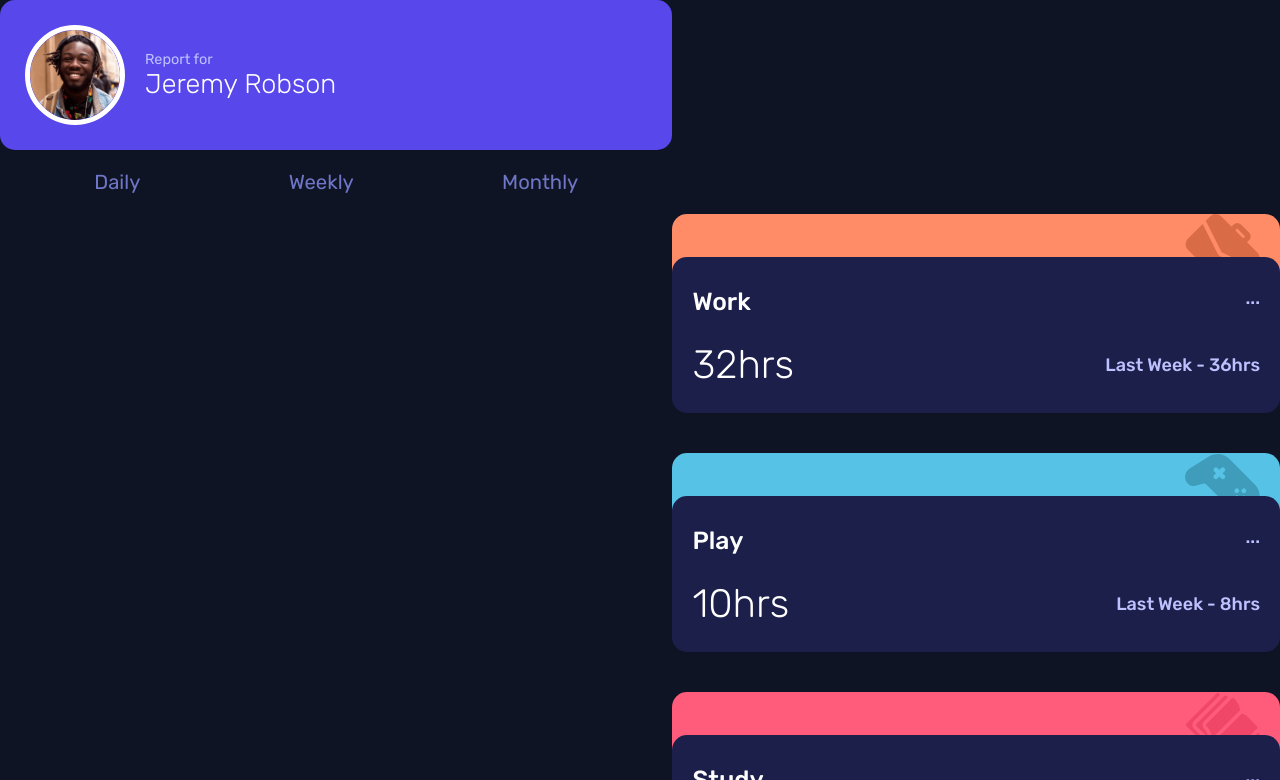
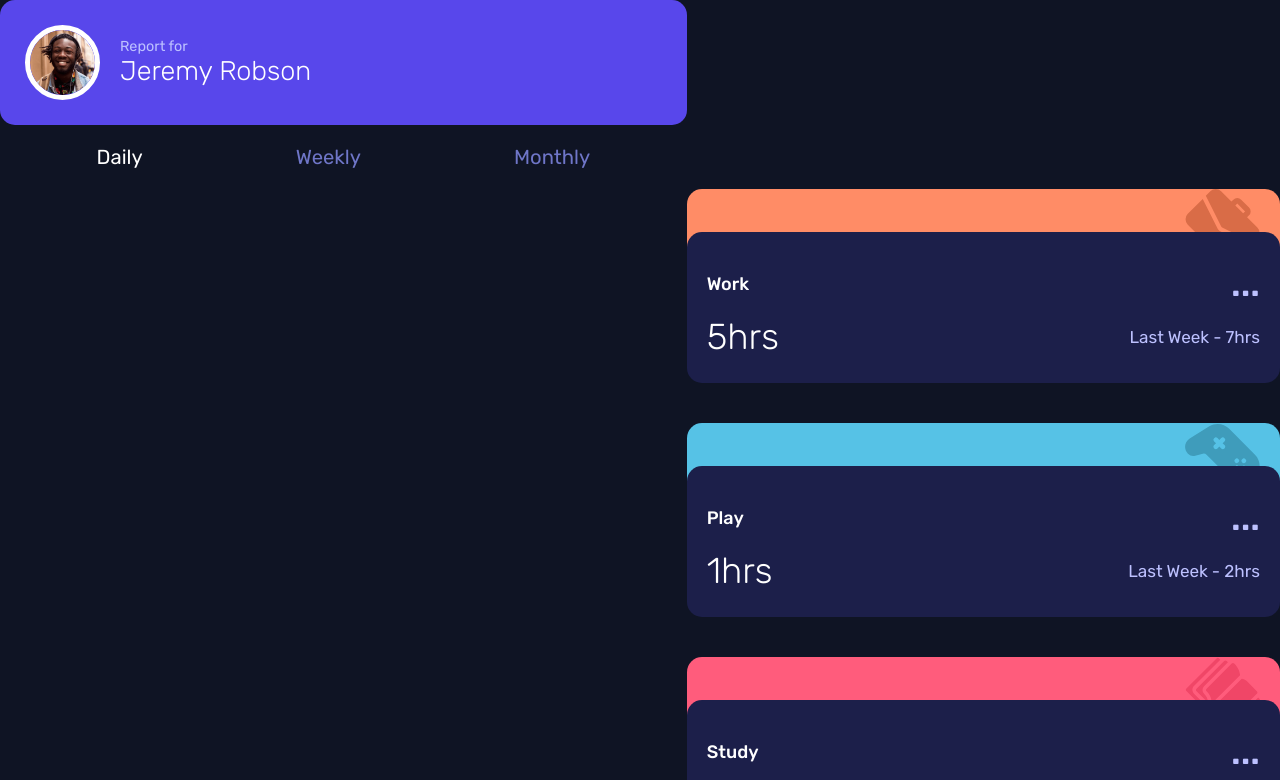
Before and after one commit to caioalmeidacl/time-tracking-dashboard, a plain HTML site: page index.html in a window 1280 px wide. Both pictures are taken after a click on the item "Daily". Shown: the top 780 px of the page. Drawn offline with Linux system fonts and the light colour scheme.

Commit message:
feat: add script to change period

```diff
--- a/script.js
+++ b/script.js
@@ -1,14 +1,12 @@
-async function getData () {
+async function getData() {
     const response = await fetch("./data.json");
-    const data = await response.json();
+    const data = response.json();
     return data;
 }
 
-
-// criar card para cada item no dashboard
-function displayCards(data){
+function displayCards(data, period){
     const dashboard = document.querySelector("#dashboard");
-
+    dashboard.innerHTML = "";
     for(let item of data) {
         const card =
         `
@@ -22,8 +20,8 @@ function displayCards(data){
                     <p>...</p>
                 </div>
                 <div class="time">
-                    <h1>${item.timeframes.weekly.current}hrs</h1>
-                    <p>Last Week - ${item.timeframes.weekly.previous}hrs</p>
+                    <h1>${item.timeframes[period].current}hrs</h1>
+                    <p>Last Week - ${item.timeframes[period].previous}hrs</p>
                 </div>
             </div>
         </div>
@@ -32,8 +30,38 @@ function displayCards(data){
     }
 }
 
-async function execute() {
+
+
+// feats
+const menu = document.querySelector(".menu");
+function updatePeriod (e) {
+    // data manipulation
+    const periods = ["daily", "weekly","monthly"];
+    const period = periods.find(period => e.target.textContent.toLowerCase() === period);
+
+    if(period === undefined) return;
+
+    // css manipulation
+    const items = document.querySelectorAll(".menu li");
+    const actived = [...items].find(li => li.classList.contains('active'));
+
+    // verification to don't make another request
+    if(period === actived.textContent.toLocaleLowerCase()) return;
+
+    const item = document.querySelector(`.menu li:nth-child(${periods.indexOf(period) + 1})`);
+    actived.classList.toggle("active");
+    item.classList.toggle("active");
+
+    // success
+    load(period);
+}
+menu.addEventListener("click", updatePeriod);
+
+async function load(period="weekly") {
     const data = await getData();
-    displayCards(data);
+    const defaultActiveMenu = document.querySelector(".menu li:nth-child(2)");
+    defaultActiveMenu.classList.toggle("active", period == "weekly");
+    displayCards(data, period);
 }
-execute();
+
+load();
--- a/style.css
+++ b/style.css
@@ -42,8 +42,8 @@ body {
 }
 
 .info img {
-    max-width: 100px;
-    max-height: 100px;
+    max-width: 75px;
+    max-height: 75px;
     object-fit: cover;
     border: 5px solid white;
     border-radius: 100%;
@@ -76,6 +76,9 @@ body {
     cursor: pointer;
 }
 
+li.active, li:hover {
+    color: white;
+}
 
 /* cards */
 #dashboard {
@@ -112,18 +115,22 @@ body {
 }
 #content p {
     margin-left: auto;
-    font-size: 1rem;
     color: var(--pale-blue);
-    font-weight: 500;
 }
 
 .title {
     display: flex;
-    padding: 15px 0;
+    padding: 15px 0 0 0;
+    align-items: center;
+}
+
+.title p {
+    font-size: 2rem;
+    font-weight: 500;
 }
 
 .title h1 {
-    font-size: 1.375rem;
+    font-size: 1rem;
     font-weight: 500;
 }
 
@@ -132,13 +139,14 @@ body {
     padding: 10px 0;
     align-items: center;
 }
-.time h1 {
-    font-size: 2.2rem;
-    font-weight: 300;
+.time p {
+    font-size: 0.95rem;
+    font-weight: 400;
 }
 
-li.active, li:hover {
-    color: white;
+.time h1 {
+    font-size: 2rem;
+    font-weight: 300;
 }
 
 /* mobile devices */
```
